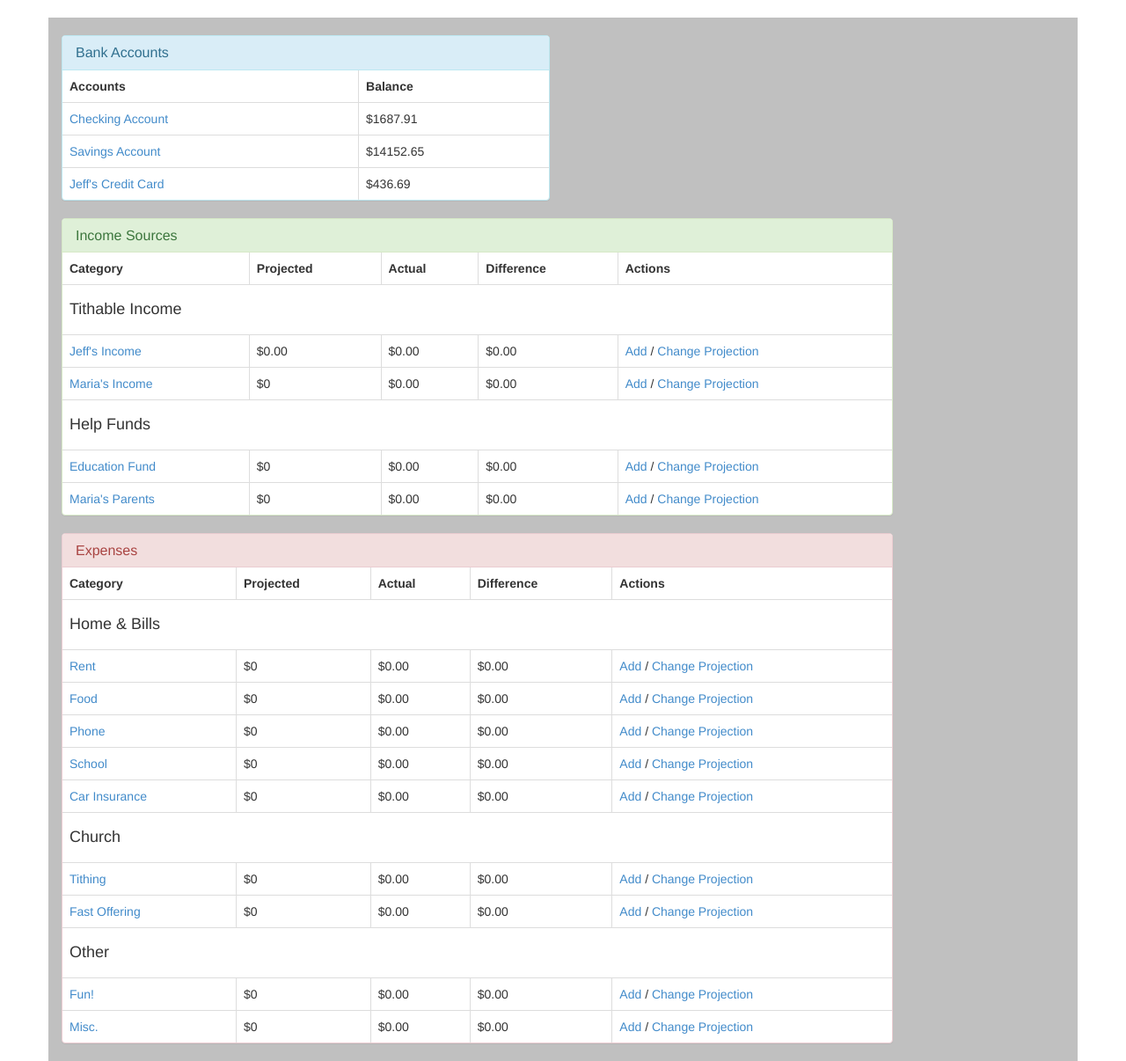
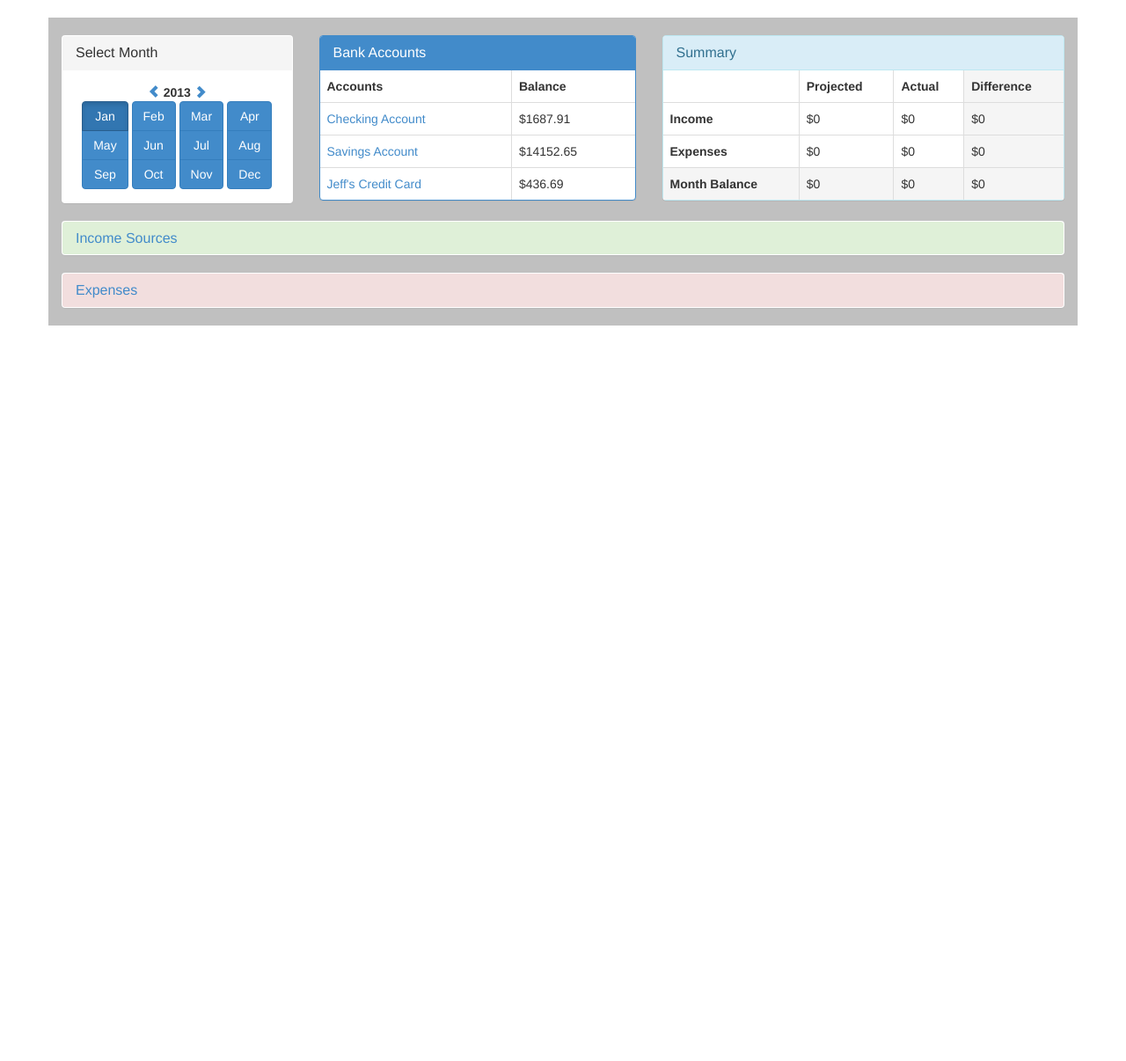
Before and after one commit to jeffrpowell/budgettracker, a Django app: page /budget/ in a window 1280 px wide. Shown: the part 52-1258 px from the top of the page at 88% size. After the commit the page ends 422 px from the top, so only its background shows below. Run offline with Django 3.2, Linux system fonts and the light colour scheme; data comes from the database, SQL or seed files in the repository; both versions use the stored data as it was after the commit; parts of the project's set-up code (start-up, migrations or seed data) failed here and were passed over.

Commit message:
Working on month/year selection

```diff
--- a/budget/static/budget/css/style.css
+++ b/budget/static/budget/css/style.css
@@ -10,3 +10,27 @@
 #content{
 	background-color: #C0C0C0;
 }
+
+.success-bg {
+	background-color: #DFF0D8;
+}
+
+.danger-bg {
+	background-color: #F2DEDE;
+}
+
+.info-bg {
+	background-color: #D9EDF7;
+}
+
+.primary-bg {
+	background-color: #428BCA;
+}
+
+.warning-bg {
+	background-color: #FCF8E3;
+}
+
+.default-bg {
+	background-color: #F5F5F5;
+}
--- a/budget/static/budget/js/index.js
+++ b/budget/static/budget/js/index.js
@@ -66,4 +66,29 @@ $(function(){
 		$('td#proj_text_'+this_id+' input').focus(); //give focus to textbox, setting off our handler
 		return false; //don't reload the page because we've clicked on a link
 	});
+
+	//MONTH - YEAR SELECTION LOGIC
+
+	//Select month button
+	$('#jan').button('toggle');
+
+	$('#month-buttons button').click(function(){
+		$('#month-buttons button.active').not(this).button('toggle'); //radio-button toggling
+		sendDateChangeAjax($(this).attr('id'));
+	});
+
+	$('#year-increase').click(function(){
+		//$('#month-buttons button.active').id()
+		sendDateChangeAjax(1);
+	});
+
+	$('#year-decrease').click(function(){
+		sendDateChangeAjax(2);
+
+	});
+
+	var sendDateChangeAjax = function(month){
+		var year = $('#year-select').text().replace(/"/, '').trim();
+		alert('howdy'+month+' '+year);
+	}
 });
--- a/budget/templates/budget/index.html
+++ b/budget/templates/budget/index.html
@@ -2,9 +2,20 @@
 
 {% block content %}
 	<div class="row">
-		<div class="col-xs-6">
+		<div class="col-xs-3">
 			<br />
-			<div class="panel panel-info">
+			<div class="panel">
+				<div class="panel-heading default-bg">
+					<h3 class="panel-title">Select Month</h3>
+				</div>
+				<div class="panel-body text-center">
+					{%  include "budget/month_selection.html" %}
+				</div>
+			</div>
+		</div>
+		<div class="col-xs-4">
+			<br />
+			<div class="panel panel-primary">
 				<div class="panel-heading">
 					<h3 class="panel-title">{{ bank_category.cat.name }}</h3>
 				</div>
@@ -16,13 +27,31 @@
 				</table>
 			</div>
 		</div>
+		<div class="col-xs-5">
+			<br />
+			<div class="panel panel-info">
+				<div class="panel-heading">
+					<h3 class="panel-title">Summary</h3>
 				</div>
+				<table class="table table-bordered panel-body">
+					<tr><th></th><th>Projected</th><th>Actual</th><th class="default-bg">Difference</th></tr>
+					<tr><th>Income</th><td>$0</td><td>$0</td><td class="default-bg">$0</td></tr>
+					<tr><th>Expenses</th><td>$0</td><td>$0</td><td class="default-bg">$0</td></tr>
+					<tr class="default-bg"><th>Month Balance</th><td>$0</td><td>$0</td><td>$0</td></tr>
+				</table>
+			</div>
+		</div>
+	</div>
+	<div class="panel-group" id="accordion">
 		<div class="row">
-		<div class="col-xs-10">
-			<div class="panel panel-success">
-				<div class="panel-heading">
+			<div class="col-xs-12">
+				<div class="panel">
+					<a data-toggle="collapse" data-parent="#accordion" href="#collapseOne">
+						<div class="panel-heading success-bg">
 							<h3 class="panel-title">Income Sources</h3>
 						</div>
+					</a>
+					<div  id="collapseOne" class="panel-collapse collapse">
 						<table class="table table-bordered panel-body">
 						<tr><th>Category</th><th>Projected</th><th>Actual</th><th>Difference</th><th>Actions</th></tr>
 						{% for category in income_categories %}
@@ -42,12 +71,17 @@
 					</div>
 				</div>
 			</div>
+		</div>
+		<br />
 		<div class="row">
-		<div class="col-xs-10">
-			<div class="panel panel-danger">
-				<div class="panel-heading">
+			<div class="col-xs-12">
+				<div class="panel">
+					<a data-toggle="collapse" data-parent="#accordion" href="#collapseTwo">
+						<div class="panel-heading danger-bg">
 							<h3 class="panel-title">Expenses</h3>
 						</div>
+					</a>
+					<div  id="collapseTwo" class="panel-collapse collapse">
 						<table class="table table-bordered panel-body">
 						<tr><th>Category</th><th>Projected</th><th>Actual</th><th>Difference</th><th>Actions</th></tr>
 						{% for category in expense_categories %}
@@ -67,6 +101,9 @@
 					</div>
 				</div>
 			</div>
+		</div>
+		<br />
+	</div>
 {% endblock %}
 
 {% block javascript %}
--- /dev/null
+++ b/budget/templates/budget/month_selection.html
@@ -0,0 +1,27 @@
+<div id="year-select">
+	<a id="year-decrease"><span class="glyphicon glyphicon-chevron-left"></span></a>
+	<b>2013</b>
+	<a id="year-increase"><span class="glyphicon glyphicon-chevron-right"></span></a>
+</div>
+<div id="month-buttons">
+	<div class="btn-group-vertical" data-toggle="button">
+		<button type="button" id="jan" class="btn btn-primary">Jan</button>
+		<button type="button" id="may" class="btn btn-primary">May</button>
+		<button type="button" id="sep" class="btn btn-primary">Sep</button>
+	</div>
+	<div class="btn-group-vertical" data-toggle="button">
+		<button type="button" id="feb" class="btn btn-primary">Feb</button>
+		<button type="button" id="jun" class="btn btn-primary">Jun</button>
+		<button type="button" id="oct" class="btn btn-primary">Oct</button>
+	</div>
+	<div class="btn-group-vertical" data-toggle="button">
+		<button type="button" id="mar" class="btn btn-primary">Mar</button>
+		<button type="button" id="jul" class="btn btn-primary">Jul</button>
+		<button type="button" id="nov" class="btn btn-primary">Nov</button>
+	</div>
+	<div class="btn-group-vertical" data-toggle="button">
+		<button type="button" id="apr" class="btn btn-primary">Apr</button>
+		<button type="button" id="aug" class="btn btn-primary">Aug</button>
+		<button type="button" id="dec" class="btn btn-primary">Dec</button>
+	</div>
+</div>
```
Also changed, not shown: db.sqlite3, 9 other files. Lines whose indentation alone changed are shown as unchanged.
